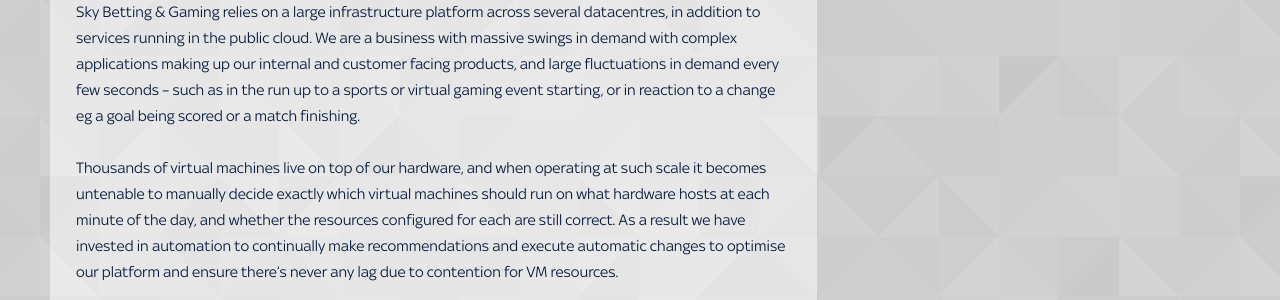
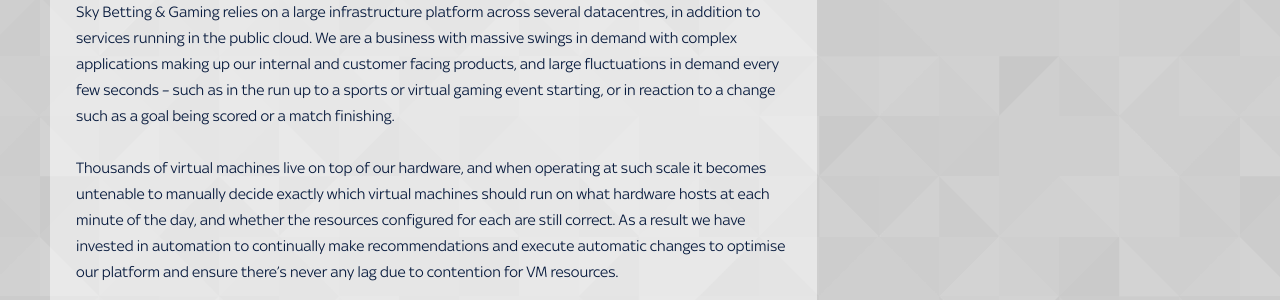
Before and after one commit to skybet/skybet.github.io, a Jekyll site: the page built from _posts/2016-11-15-automating-performance-optimisation.md, in a window 1280 px wide. Shown: the part 963-1263 px from the top of the page. Built offline with Jekyll 4.4.1, drawn with Linux system fonts in a browser that asks for light colours; nearby versions of some CDN libraries; some web fonts are replaced; comment, search, counter and statistics services are not loaded.

Commit message:
Removed double lines

```diff
--- a/_posts/2016-11-15-automating-performance-optimisation.md
+++ b/_posts/2016-11-15-automating-performance-optimisation.md
@@ -10,14 +10,11 @@
 
 <center><iframe width="560" height="315" src="https://www.youtube.com/embed/d8DvKQe7AWg" frameborder="0" allowfullscreen></iframe></center>
 
-Sky Betting & Gaming relies on a large infrastructure platform across several datacentres, in addition to services running in the public cloud. We are a business with massive swings in demand with complex applications making up our internal and customer facing products, and large fluctuations in demand every few seconds – such as in the run up to a sports or virtual gaming event starting, or in reaction to a change eg a goal being scored or a match finishing.
-
+Sky Betting & Gaming relies on a large infrastructure platform across several datacentres, in addition to services running in the public cloud. We are a business with massive swings in demand with complex applications making up our internal and customer facing products, and large fluctuations in demand every few seconds – such as in the run up to a sports or virtual gaming event starting, or in reaction to a change such as a goal being scored or a match finishing.
 
 Thousands of virtual machines live on top of our hardware, and when operating at such scale it becomes untenable to manually decide exactly which virtual machines should run on what hardware hosts at each minute of the day, and whether the resources configured for each are still correct. As a result we have invested in automation to continually make recommendations and execute automatic changes to optimise our platform and ensure there’s never any lag due to contention for VM resources.
 
-
 We’re also able to leverage the same technology to be smarter and more cost efficient with our capacity and investment cases, such as detailed forward modelling of capacity additions and scenarios such as the effect of replacing older hardware with newer models – rather than hand cranking spreadsheets and assumptions. This allows us to move forward more quickly and keep ahead of the demands from our increasing base of excited customers!
-
 
 Together with our partners at Turbonomic (previously known as VMTurbo) we’ve put together a brief video to cover this development which can be seen at the top of this post. The original source can be found at [Turbonomic](
 https://turbonomic.com/resources/videos/turbonomic-customer-success-sky-betting-gaming/).
```
